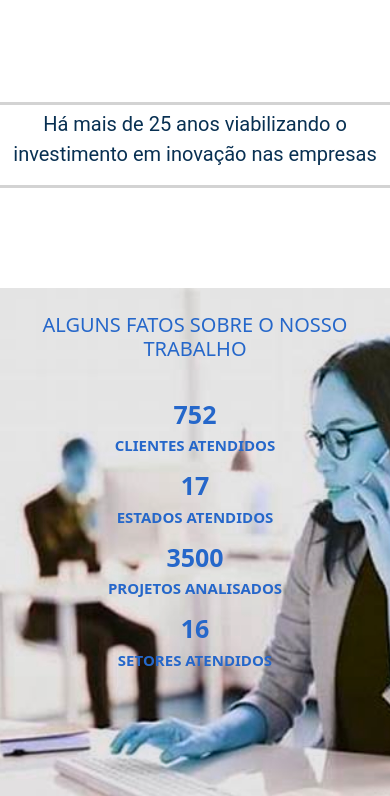
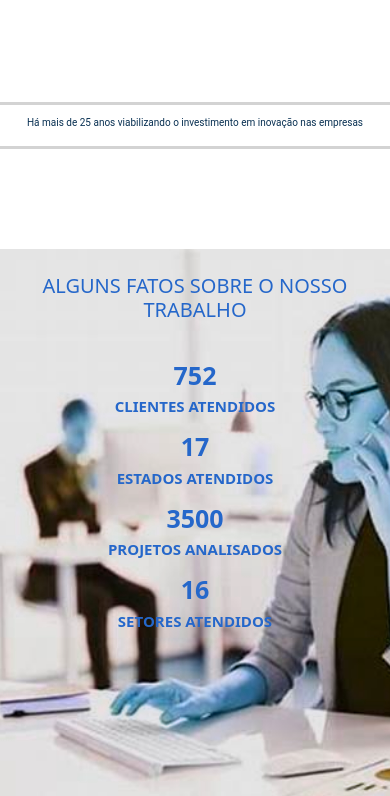
Before and after one commit to Marcos-Gabriell/Projeto-web-react, a React (Create React App) app: page / in a window 390 px wide. Shown: the part 3128-3924 px from the top of the page. Built offline with nearby package versions, Linux system fonts and the light colour scheme.

Commit message:
correção no problema da linha

```diff
--- a/src/MySection2.css
+++ b/src/MySection2.css
@@ -1,19 +1,25 @@
 .line {
   border: none;
-    border-top: 2px solid #083052; /* Espessura e cor da linha preta */
+  border-top: 2px solid #00060a; /* Espessura e cor da linha preta */
   margin: 2% auto; /* Centraliza as linhas horizontalmente e adiciona espaçamento */
-    width: 25%; /* Define a largura das linhas */
+  width: 20%; /* Define a largura das linhas */
+  max-width: 75vh; /* Define uma largura máxima para a linha */
 }
 
 .text {
   color: #083052;
   text-align: center; /* Centraliza o texto */
-    font-size: 20px;
+  font-size: 25px;
   font-family: 'Roboto', sans-serif;
+  margin-top: 10px; /* Adiciona um espaço de 10 pixels acima do texto */
 }
 
 @media (max-width: 600px) {
   .line {
     width: 100%; /* Reduz a largura das linhas em dispositivos com largura máxima de 600px */
+    max-width: 100%; /* Define uma largura máxima de 100% para a linha em dispositivos com largura máxima de 600px */
+  }
+  .text {
+    font-size: 10px;
   }
 }
```
Lines whose indentation alone changed are shown as unchanged.
